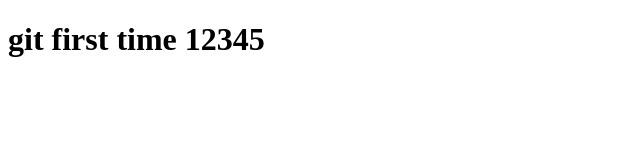
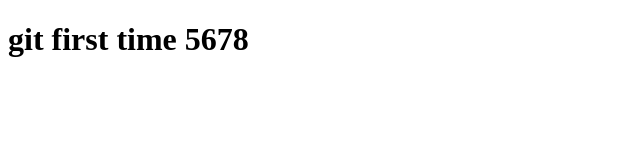
Before and after one commit to Arsenpual/git-101-yt, a plain HTML site: page index.html in a window 1280 px wide. Shown: the full height of the page, 0-640 px from the left. Drawn offline with Linux system fonts and the light colour scheme.

Commit message:
update index

```diff
--- a/index.html
+++ b/index.html
@@ -6,6 +6,6 @@
     <title>Document</title>
 </head>
 <body>
-    <h1>git first time 12345</h1>
+    <h1>git first time 5678</h1>
 </body>
 </html>
```
